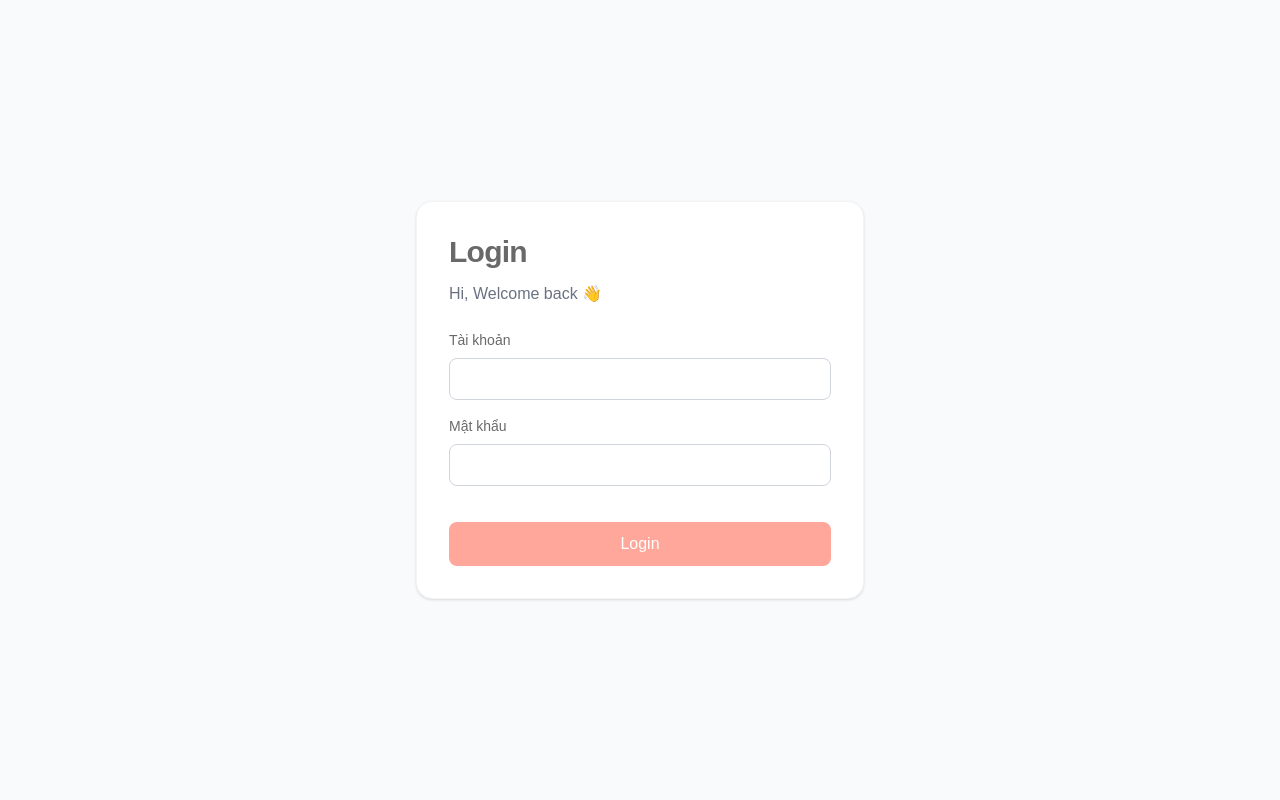
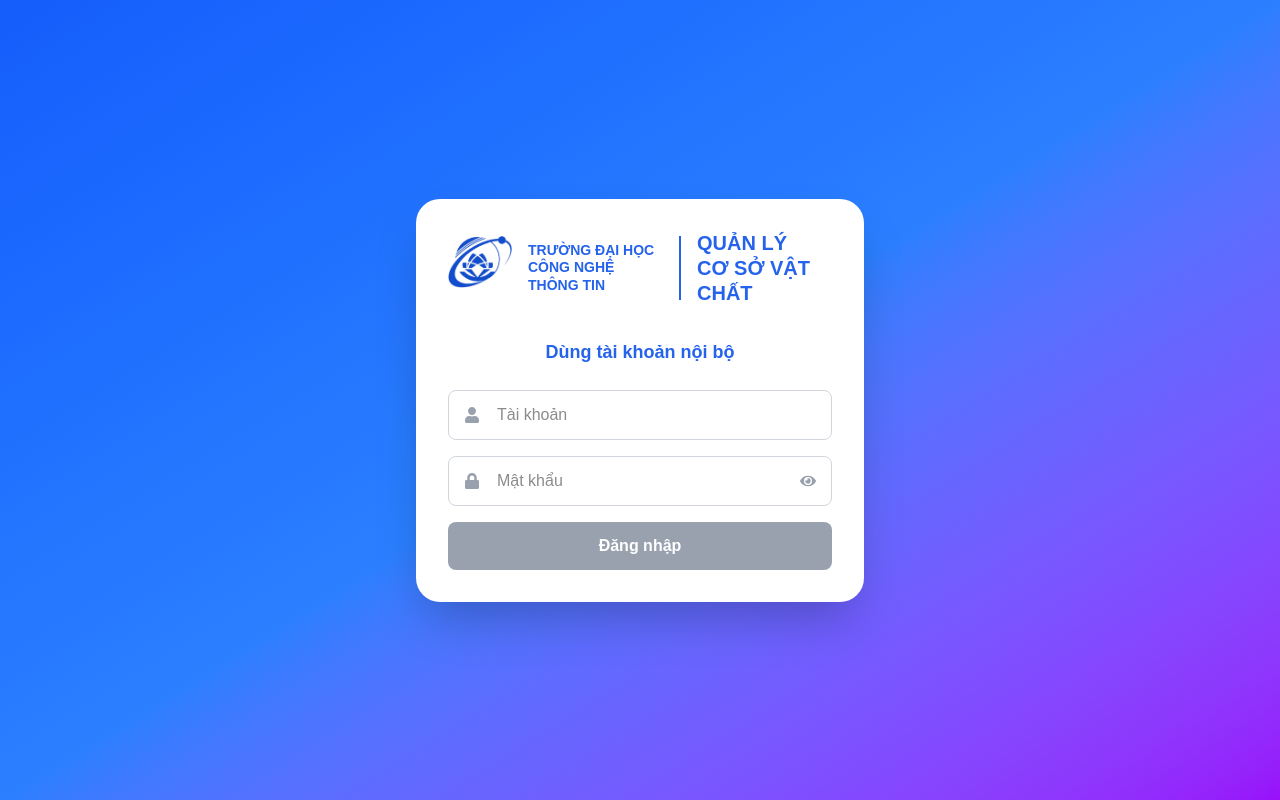
Before and after one commit to uit-facility-management/uit-fms-frontend, a Next.js app: page /login in a window 1280 px wide. Built offline with nearby package versions, Linux system fonts and the light colour scheme.

Commit message:
feat: set up rtk queries and refactor login page

```diff
--- a/src/app/layout.tsx
+++ b/src/app/layout.tsx
@@ -1,9 +1,10 @@
-import './globals.css';
-import type { Metadata } from 'next';
+import ReduxProvider from "@/providers/ReduxProvider";
+import "./globals.css";
+import type { Metadata } from "next";
 
 export const metadata: Metadata = {
-  title: 'UIT FMS System',
-  description: 'Frontend for Facility Management System',
+  title: "UIT FMS System",
+  description: "Frontend for Facility Management System",
 };
 
 export default function RootLayout({
@@ -12,8 +13,10 @@ export default function RootLayout({
   children: React.ReactNode;
 }) {
   return (
-    <html lang="vi">
-      <body>{children}</body>
+    <html lang="en">
+      <body>
+        <ReduxProvider>{children}</ReduxProvider>
+      </body>
     </html>
   );
 }
--- a/src/app/login/page.tsx
+++ b/src/app/login/page.tsx
@@ -1,61 +1,138 @@
-'use client';
+"use client";
 
-import { use, useState } from 'react';
+import { useState } from "react";
+import Image from "next/image";
+import { FaUser, FaLock, FaEye, FaEyeSlash } from "react-icons/fa";
+import { useLoginMutation } from "@/feature/auth.api";
+const UIT_BLUE = "#2563EB";
+export default function LoginPage() {
+  const [username, setUsername] = useState("");
+  const [password, setPassword] = useState("");
+  const [showPassword, setShowPassword] = useState(false);
+  const canSubmit = username.trim() !== "" && password.trim() !== "";
+  const [login, { isLoading }] = useLoginMutation();
 
-export default function LoginPage() {
-  const [username, setUsername] = useState('');
-  const [password, setPassword] = useState('');
-  const canSubmit = username.trim() !== '' && password.trim() !== '';
-
-  const handleSubmit = (e: React.FormEvent) => {
+  const handleSubmit = async (e: React.FormEvent) => {
     e.preventDefault();
-    if (username === 'admin' && password === '123456') {
-      alert('Đăng nhập thành công 2');
-      window.location.href = '/homepage';
-    } else {
-      alert('Sai tài khoản hoặc mật khẩu');
+    try {
+      const res = await login({ username, password }).unwrap();
+      localStorage.setItem("access_token", res.access_token);
+      if (res.access_token) {
+        alert("Đăng nhập thành công");
+        window.location.href = "/homepage";
+      } else {
+        alert("Đăng nhập thất bại. Vui lòng kiểm tra lại.");
+      }
+    } catch (error) {
+      console.error("Login error:", error);
+      alert("Sai tài khoản hoặc mật khẩu");
     }
   };
 
   return (
-    <div className="min-h-screen flex items-center justify-center bg-gray-50">
-      <div className="w-full max-w-md bg-white p-8 rounded-2xl shadow-sm border border-gray-100">
-        <h1 className="text-3xl font-semibold tracking-tight text-[#696969]">Login</h1>
-        <p className="text-gray-500 mt-3">Hi, Welcome back 👋</p>
+    <div className="min-h-screen flex items-center justify-center bg-gradient-to-br from-blue-600 via-blue-500 to-purple-600 p-4">
+      <div className="bg-white rounded-3xl shadow-2xl p-8 w-full max-w-md">
+        <div className="mb-8">
+          <div className="flex items-center gap-4 mb-6">
+            <div className="w-16 h-16">
+              <Image
+                src="/uit_icon.png"
+                alt="UIT Logo"
+                width={80}
+                height={80}
+                className="object-contain"
+              />
+            </div>
 
-        <form onSubmit={handleSubmit} className="space-y-4 mt-6">
-          <div>
-            <label className="block text-sm font-medium mb-2 text-[#696969]">Tài khoản</label>
+            <div className="flex-1">
+              <div
+                className="font-bold text-sm leading-tight"
+                style={{ color: UIT_BLUE }}
+              >
+                TRƯỜNG ĐẠI HỌC
+              </div>
+              <div
+                className="font-bold text-sm leading-tight"
+                style={{ color: UIT_BLUE }}
+              >
+                CÔNG NGHỆ THÔNG TIN
+              </div>
+            </div>
+
+            <div
+              className="w-0.5 h-16"
+              style={{ backgroundColor: UIT_BLUE }}
+            ></div>
+
+            <div className="flex-1">
+              <div
+                className=" font-bold text-xl leading-tight"
+                style={{ color: UIT_BLUE }}
+              >
+                QUẢN LÝ
+              </div>
+              <div
+                className=" font-bold text-xl leading-tight"
+                style={{ color: UIT_BLUE }}
+              >
+                CƠ SỞ VẬT CHẤT
+              </div>
+            </div>
+          </div>
+        </div>
+
+        <h2
+          className="text-center font-semibold text-lg mb-6"
+          style={{ color: UIT_BLUE }}
+        >
+          Dùng tài khoản nội bộ
+        </h2>
+
+        <form onSubmit={handleSubmit} className="space-y-4">
+          {/* Trường Tài khoản */}
+          <div className="relative">
+            <FaUser className="absolute left-4 top-1/2 -translate-y-1/2 text-gray-400" />
             <input
               type="text"
-              className="w-full rounded-lg border border-gray-300 focus:border-cyan-300 focus:ring-2 focus:ring-cyan-100 px-3 py-2 outline-none text-gray-500"
               value={username}
               onChange={(e) => setUsername(e.target.value)}
+              placeholder="Tài khoản"
               autoComplete="username"
+              className="w-full pl-12 pr-4 py-3 border border-gray-300 rounded-lg focus:outline-none focus:ring-2 focus:ring-blue-500"
             />
           </div>
 
-          <div>
-            <label className="block text-sm font-medium mb-2 text-[#696969]">Mật khẩu</label>
+          {/* Trường Mật khẩu */}
+          <div className="relative">
+            <FaLock className="absolute left-4 top-1/2 -translate-y-1/2 text-gray-400" />
             <input
-              type="password"
-              className="w-full rounded-lg border border-gray-300 focus:border-cyan-300 focus:ring-2 focus:ring-cyan-100 px-3 py-2 outline-none text-gray-500"
+              type={showPassword ? "text" : "password"}
               value={password}
               onChange={(e) => setPassword(e.target.value)}
+              placeholder="Mật khẩu"
               autoComplete="current-password"
+              className="w-full pl-12 pr-12 py-3 border border-gray-300 rounded-lg focus:outline-none focus:ring-2 focus:ring-blue-500"
             />
+            <button
+              type="button"
+              onClick={() => setShowPassword(!showPassword)}
+              className="absolute right-4 top-1/2 -translate-y-1/2 text-gray-400 hover:text-gray-600"
+            >
+              {showPassword ? <FaEyeSlash /> : <FaEye />}
+            </button>
           </div>
 
+          {/* Nút Đăng nhập */}
           <button
             type="submit"
-            disabled={!canSubmit}
-            className={`w-full mt-5 rounded-lg py-2.5 font-medium transition
-              ${canSubmit
-                ? 'bg-[#FD735D] text-white hover:bg-[#ffa79a]'
-                : 'bg-[#ffa79a] text-white cursor-not-allowed'}
-            `}
+            disabled={!canSubmit || isLoading}
+            className="w-full bg-[#2563EB] text-white font-semibold py-3 rounded-lg hover:bg-blue-700 disabled:bg-gray-400 disabled:cursor-not-allowed transition-colors"
           >
-            Login
+            {isLoading ? (
+              <span className="inline-block animate-spin">⏳</span>
+            ) : (
+              "Đăng nhập"
+            )}
           </button>
         </form>
       </div>
--- /dev/null
+++ b/src/feature/auth.api.ts
@@ -0,0 +1,15 @@
+import { appApi } from '@/lib/appApi'
+
+export const authApi = appApi.injectEndpoints({
+  endpoints: (builder) => ({
+    login: builder.mutation({
+      query: (body) => ({
+        url: '/auth/login',
+        method: 'POST',
+        body
+      })
+    })
+  })
+})
+
+export const { useLoginMutation } = authApi
--- /dev/null
+++ b/src/lib/appApi.ts
@@ -0,0 +1,11 @@
+import { createApi, fetchBaseQuery } from "@reduxjs/toolkit/query/react";
+
+export const appApi = createApi({
+  reducerPath: "appApi",
+
+  baseQuery: fetchBaseQuery({
+    baseUrl: "http://localhost:3002/api/v1",
+  }),
+
+  endpoints: () => ({}),
+});
--- /dev/null
+++ b/src/lib/store.ts
@@ -0,0 +1,12 @@
+import { configureStore } from "@reduxjs/toolkit";
+import { appApi } from "./appApi";
+
+export const store = configureStore({
+  reducer: {
+    [appApi.reducerPath]: appApi.reducer,
+  },
+  middleware: (getDefault) => getDefault().concat(appApi.middleware),
+});
+
+export type RootState = ReturnType<typeof store.getState>;
+export type AppDispatch = typeof store.dispatch;
--- /dev/null
+++ b/src/providers/ReduxProvider.tsx
@@ -0,0 +1,12 @@
+"use client";
+
+import { Provider } from "react-redux";
+import { store } from "@/lib/store";
+
+export default function ReduxProvider({
+  children,
+}: {
+  children: React.ReactNode;
+}) {
+  return <Provider store={store}>{children}</Provider>;
+}
```
Also changed, not shown: package.json (+8 -5 lines), public/logo.png (added), 1 other file (tests, documents, lock files or other folders).
